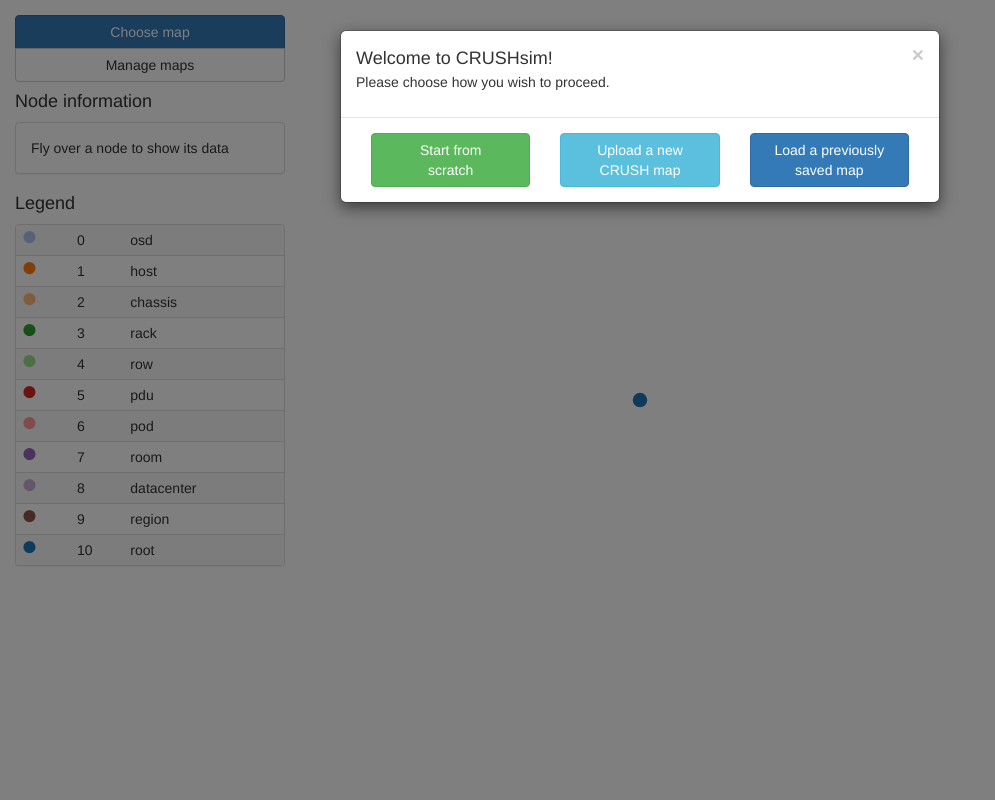
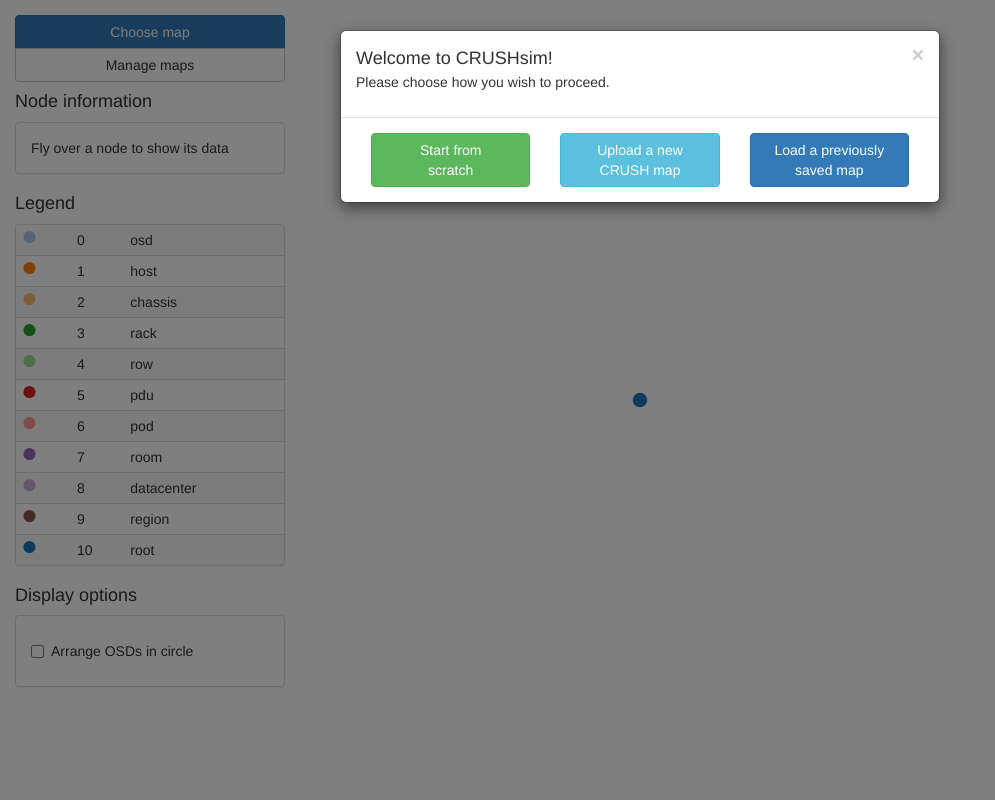
Before and after one commit to xvillaneau/CRUSHsim, a Flask app: page /onepageapp in a window 1280 px wide. Shown: the whole page, without its empty margins (0-995 px from the left). Run offline with Flask 2, Linux system fonts and the light colour scheme; parts of the project's set-up code (start-up, migrations or seed data) failed here and were passed over; some libraries are stand-ins or nearby versions.

Commit message:
Feature: Checkbox for arranging OSDs on a circle

```diff
--- a/static/onepageapp.js
+++ b/static/onepageapp.js
@@ -175,6 +175,29 @@ $(document).ready(function(){
 
 	});
 
+	$('#optOsdCircle').on('change', function() {
+		if (this.checked) {
+			var osdList = map.jsonMap().devices,
+				radius = apph / 2 * 0.8,
+				baseAngle = 2 * Math.PI / osdList.length,
+				angles = {};
+
+			for (var i = 0; i < osdList.length; i++) angles[osdList[i].id] = i * baseAngle;
+
+			svg.selectAll(".type-osd")
+				.each(function(d) {
+					d.px = radius * Math.sin(angles[d.id]) + appw / 2;
+					d.py = -radius * Math.cos(angles[d.id]) + apph / 2;
+					d.fixed = true;
+				})
+			force.resume()
+		} else {
+			svg.selectAll(".type-osd")
+				.each(function(d) {d.fixed = false;})
+			force.resume()
+		};
+	});
+
 	var color = d3.scale.category20();
 
 	force = d3.layout.force()
--- a/templates/onepageapp.html
+++ b/templates/onepageapp.html
@@ -34,6 +34,16 @@
 				<tbody>
 				</tbody>
 			</table>
+		</div>
+		<h4>Display options</h4>
+		<div class="panel panel-default optPanel">
+			<div class="panel-body">
+				<div class="checkbox">
+					<label>
+						<input type="checkbox" id="optOsdCircle"> Arrange OSDs in circle
+					</label>
+				</div>
+			</div>
 		</div>
 	</div>
 	<div id="appGraph"></div>
```
